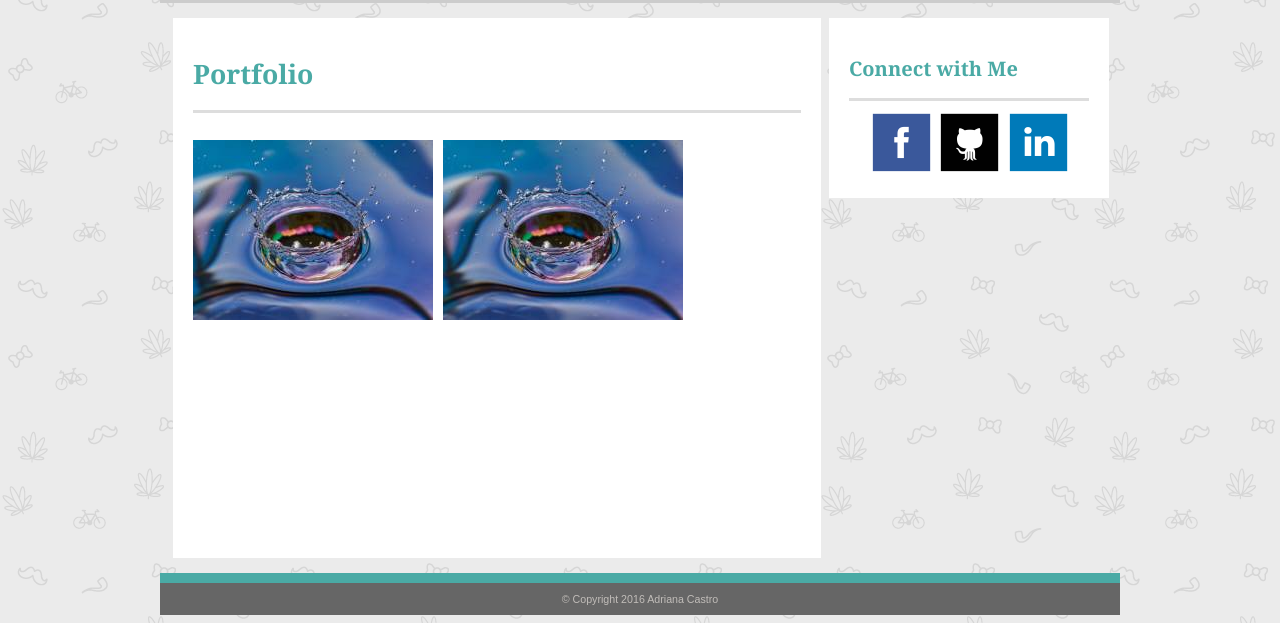
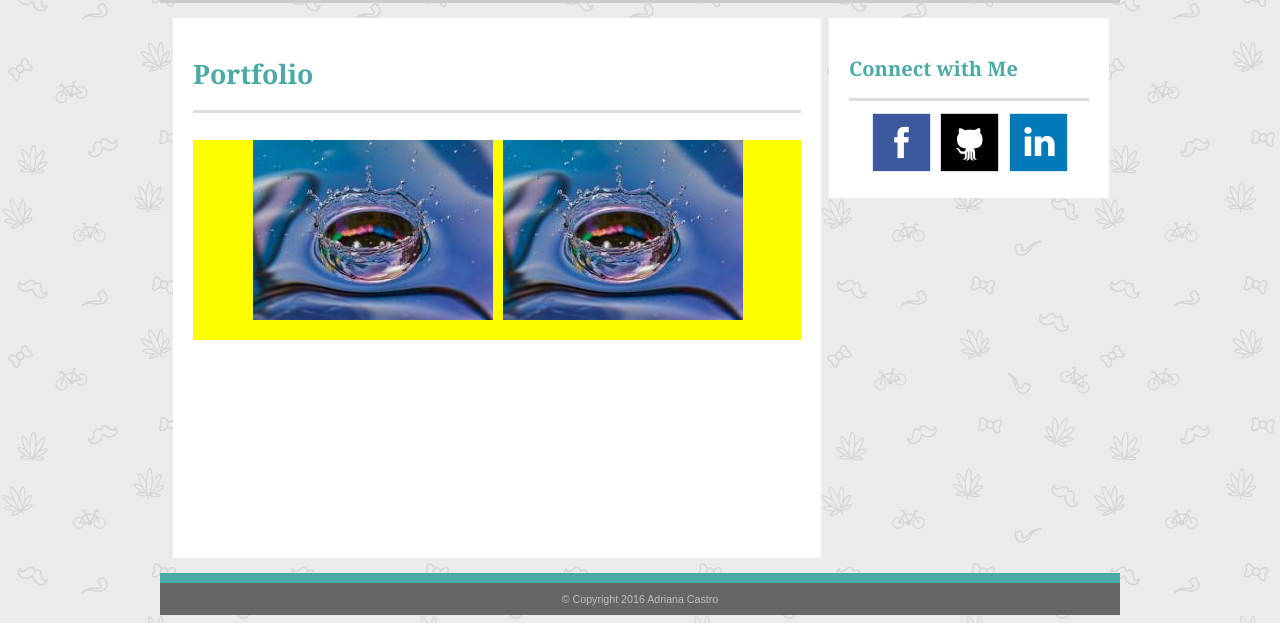
Before and after one commit to harendranathvegi9/Basic-Portfolio, a PHP site: page /portfolio.html in a window 1280 px wide. Shown: the part 108-731 px from the top of the page. Run offline with PHP 8.4, Linux system fonts and the light colour scheme.

Commit message:
image changes

```diff
--- a/assets/css/style.css
+++ b/assets/css/style.css
@@ -176,14 +176,11 @@ textarea.message{
 
 }
 
-/*.portfolioImages {
+.portfolioImages {
 
+	margin: 0 auto;
+	background-color: yellow;
+	min-height: 200px;
+	padding-left: 60px;
 
-	background-color: #4aaaa5;
-	height: 25px;
-	width: 100px;
-	color: #FFF;
-	position: absolute;
-
-
-}*/
+}
--- a/portfolio.html
+++ b/portfolio.html
@@ -25,9 +25,10 @@
 				<div class="mainSection">
 					<h1>Portfolio</h1>
 					<hr> <Br>
-
-					<img src="assets/images/placeHolder1.jpg">
-					<img src="assets/images/placeHolder1.jpg">
+					<div class="portfolioImages">
+						<img src="assets/images/placeHolder1.jpg">
+						<img src="assets/images/placeHolder1.jpg">
+					</div>
 
 				</div> <!-- end mainSection -->
 				<div class="sideBar">
```
